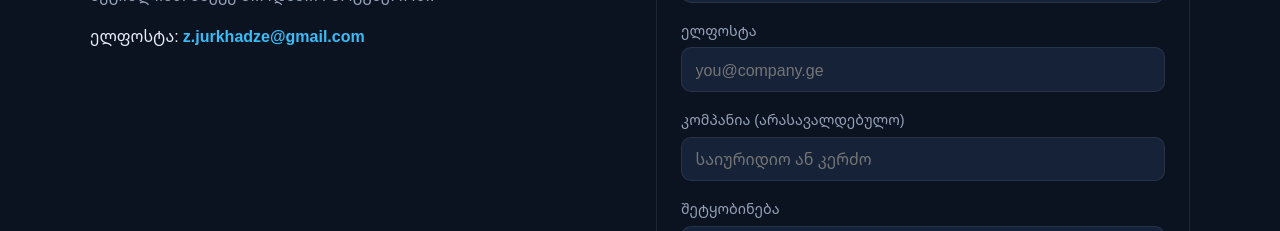
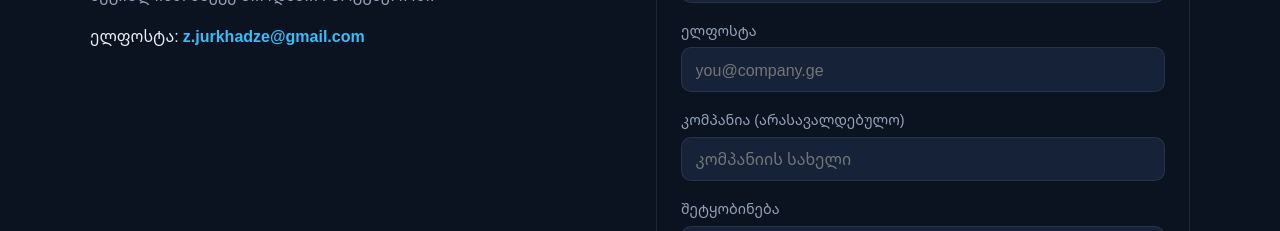
Before and after one commit to zaza-jurkhadze/IT-services-project, a Next.js app in the folder next-site/: page / in a window 1280 px wide. Shown: the part 3140-3371 px from the top of the page. Built offline with nearby package versions, Linux system fonts and the light colour scheme.

Commit message:
Update placeholder text for company name

```diff
--- a/next-site/i18n/strings.js
+++ b/next-site/i18n/strings.js
@@ -118,7 +118,7 @@ export const STR = {
     "form.submit": "გაგზავნა",
     "ph.name": "თქვენი სახელი",
     "ph.email": "you@company.ge",
-    "ph.company": "საიურიდიო ან კერძო",
+    "ph.company": "კომპანიის სახელი",
     "ph.message": "მოკლედ აღწერეთ საჭიროება...",
     "footer.brandTitle": "TechSol Georgia",
     "footer.tag": "techsol-georgia · IT ინფრასტრუქტურის მომსახურება",
```
